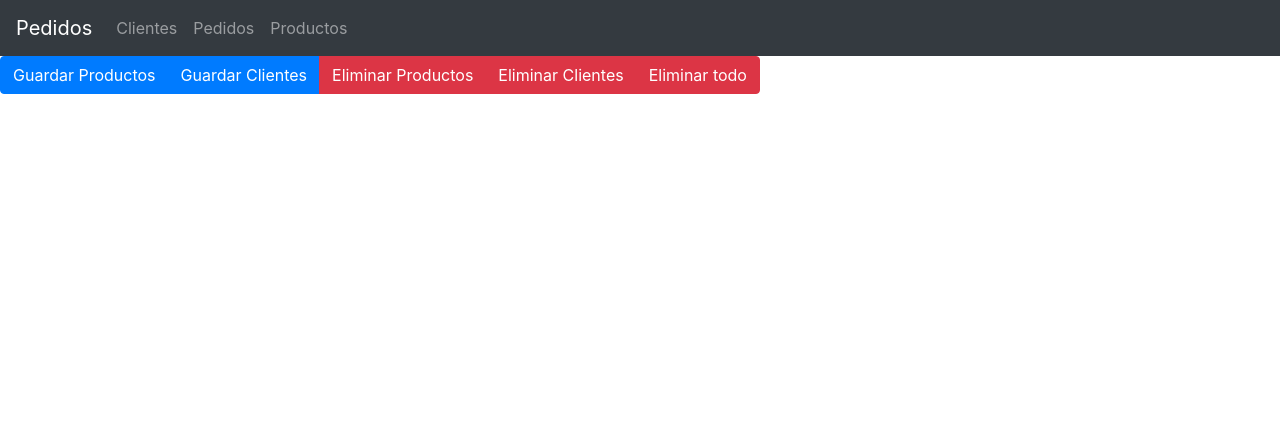
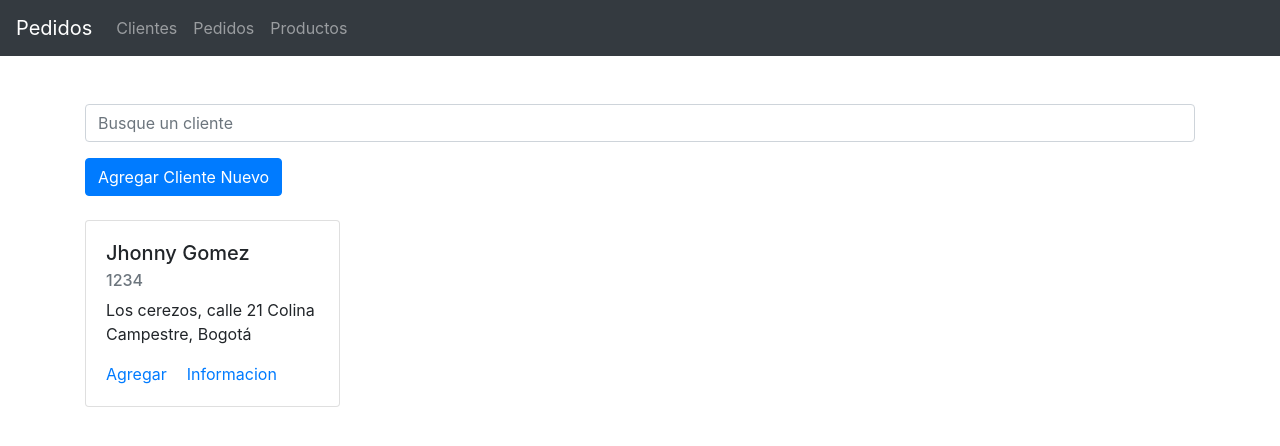
Before and after one commit to JhonnyJGomez/cursoAngular_TypeScript_Parte5, an Angular app: page / in a window 1280 px wide. Shown: the top 446 px of the page. Built offline with nearby package versions, Linux system fonts and the light colour scheme.

Commit message:
LocalStorage: Se hace la Maqueta del proyecto

```diff
--- /dev/null
+++ b/src/app/agregar-clientes/agregar-clientes.component.html
@@ -0,0 +1,17 @@
+<div class="container">
+    <form action="">
+        <div class="form-group">
+            <label for="">Nombre</label>
+            <input type="text" class="form-control">
+        </div>
+        <div class="form-group">
+            <label for="">Apellido</label>
+            <input type="text" class="form-control">
+        </div>
+        <div>
+            <label for="">Direccion</label>
+            <textarea class="form-control" cols="30" rows="5"></textarea>
+        </div>
+        <button class="btn btn-primary">Agregar Cliente</button>
+    </form>
+</div>
--- /dev/null
+++ b/src/app/agregar-clientes/agregar-clientes.component.ts
@@ -0,0 +1,15 @@
+import { Component, OnInit } from '@angular/core';
+
+@Component({
+  selector: 'app-agregar-clientes',
+  templateUrl: './agregar-clientes.component.html',
+  styleUrls: ['./agregar-clientes.component.scss']
+})
+export class AgregarClientesComponent implements OnInit {
+
+  constructor() { }
+
+  ngOnInit(): void {
+  }
+
+}
--- a/src/app/app.module.ts
+++ b/src/app/app.module.ts
@@ -7,6 +7,8 @@ import { ClientesComponent } from './clientes/clientes.component';
 import { ProductosComponent } from './productos/productos.component';
 import { PedidosComponent } from './pedidos/pedidos.component';
 import { EncabezadoComponent } from './encabezado/encabezado.component';
+import { HomeComponent } from './home/home.component';
+import { AgregarClientesComponent } from './agregar-clientes/agregar-clientes.component';
 
 @NgModule({
   declarations: [
@@ -14,7 +16,9 @@ import { EncabezadoComponent } from './encabezado/encabezado.component';
     ClientesComponent,
     ProductosComponent,
     PedidosComponent,
-    EncabezadoComponent
+    EncabezadoComponent,
+    HomeComponent,
+    AgregarClientesComponent
   ],
   imports: [
     BrowserModule,
--- /dev/null
+++ b/src/app/home/home.component.html
@@ -0,0 +1,19 @@
+<div class="container mt-5" >
+    <form action="" class="form-group">
+        <input class="form-control" placeholder="Busque un cliente" type="text">
+    </form>
+    <button class="btn btn-primary" routerLink="/agrega-clientes">Agregar Cliente Nuevo</button>
+    <div class="row">
+        <div class="col-sm-3 mt-4">
+            <div class="card">
+                <div class="card-body">
+                <h5 class="card-title">Jhonny Gomez</h5>
+                <h6 class="card-subtitle mb-2 text-muted">1234</h6>
+                <p class="card-text">Los cerezos, calle 21 Colina Campestre, Bogotá</p>
+                <a href="#" class="card-link">Agregar</a>
+                <a href="#" class="card-link">Informacion</a>
+                </div>
+            </div>
+        </div>
+    </div>
+</div>
--- /dev/null
+++ b/src/app/home/home.component.ts
@@ -0,0 +1,15 @@
+import { Component, OnInit } from '@angular/core';
+
+@Component({
+  selector: 'app-home',
+  templateUrl: './home.component.html',
+  styleUrls: ['./home.component.scss']
+})
+export class HomeComponent implements OnInit {
+
+  constructor() { }
+
+  ngOnInit(): void {
+  }
+
+}
```
Also changed, not shown: src/app/app-routing.module.ts (+5 -2 lines), src/app/agregar-clientes/agregar-clientes.component.scss (added), src/app/home/home.component.scss (added), 2 other files (tests, documents, lock files or other folders).
